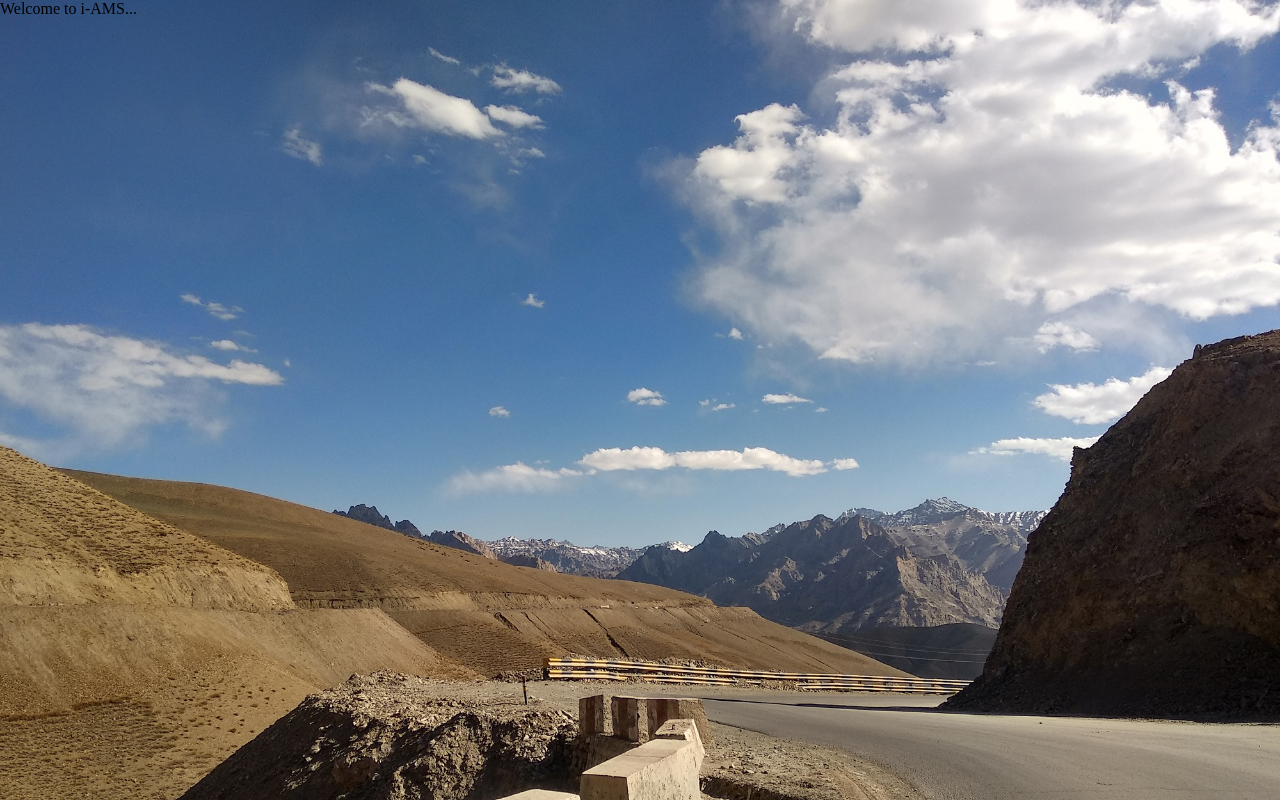
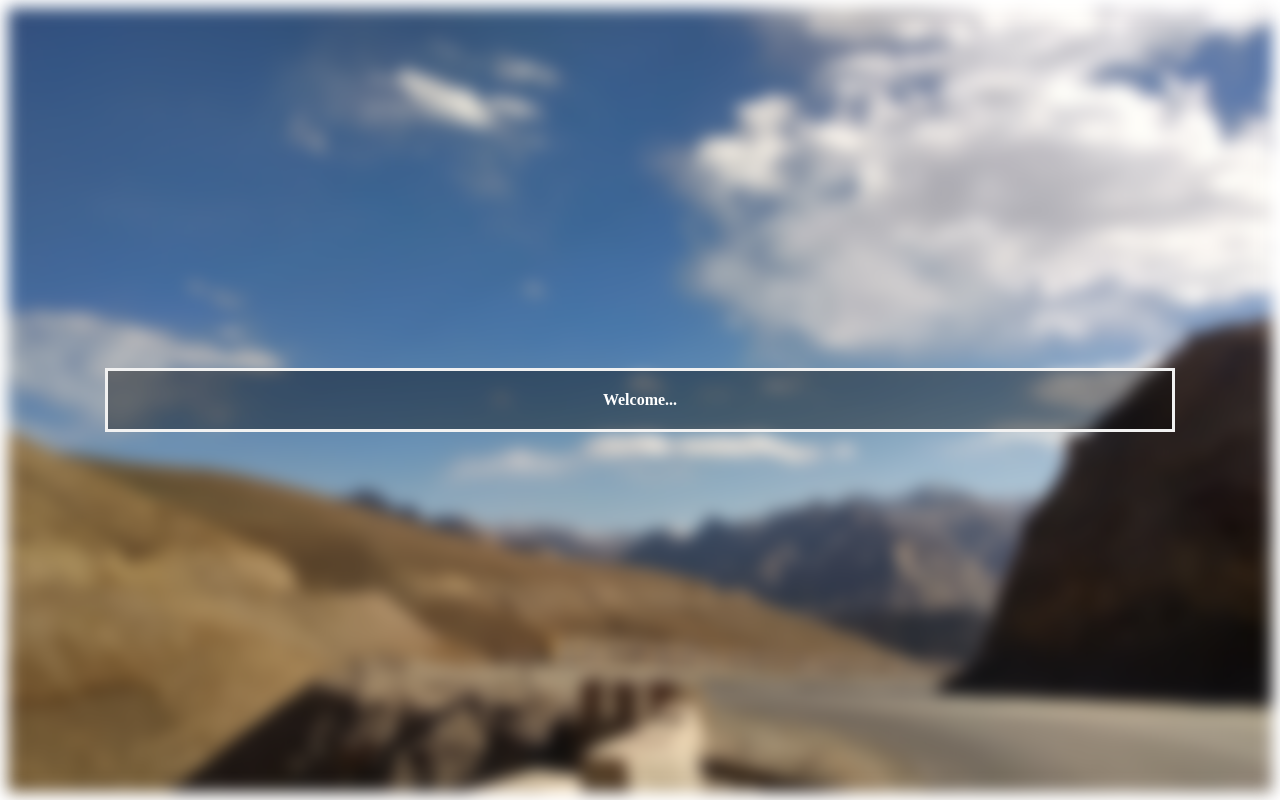
Before and after one commit to i-ams/i-ams.github.io, a plain HTML site: page index.html in a window 1280 px wide. Drawn offline with Linux system fonts and the light colour scheme.

Commit message:
Add files via upload

```diff
--- a/index.html
+++ b/index.html
@@ -1,11 +1,34 @@
 <html>
 <head>
+<style type="text/css">
+.background{
+	width:100%;background-image: url('images/header.jpg'); background-position: top; background-repeat: no-repeat;
+	background-size: cover; padding: 0px; margin: 0px; filter: blur(8px); -webkit-filter: blur(8px);
+	background-position: center;
+  	background-repeat: no-repeat;
+  	background-size: cover;
+	height: 100%;
+}
+
+.bg-text {
+  background-color: rgb(0,0,0); /* Fallback color */
+  background-color: rgba(0,0,0, 0.4); /* Black w/opacity/see-through */
+  color: white;
+  font-weight: bold;
+  border: 3px solid #f1f1f1;
+  position: absolute;
+  top: 50%;
+  left: 50%;
+  transform: translate(-50%, -50%);
+  z-index: 2;
+  width: 80%;
+  padding: 20px;
+  text-align: center;
+}
+</style>
 </head>
-<body style="width:100%;background-image: url('images/header.jpg'); background-position: top; background-repeat: no-repeat;
-	background-size: cover; padding: 0px; margin: 0px; ">
-	<!-- <div style="width:100%;background-image: url('images/header.jpg'); background-position: top; background-repeat: no-repeat; ">
-		&nbsp;
-	</div> -->
-	Welcome to i-AMS...
+<body style="">
+	<div class="background" > </div>
+	<div class="bg-text">Welcome...</div>
 </body>
 </html>
```
